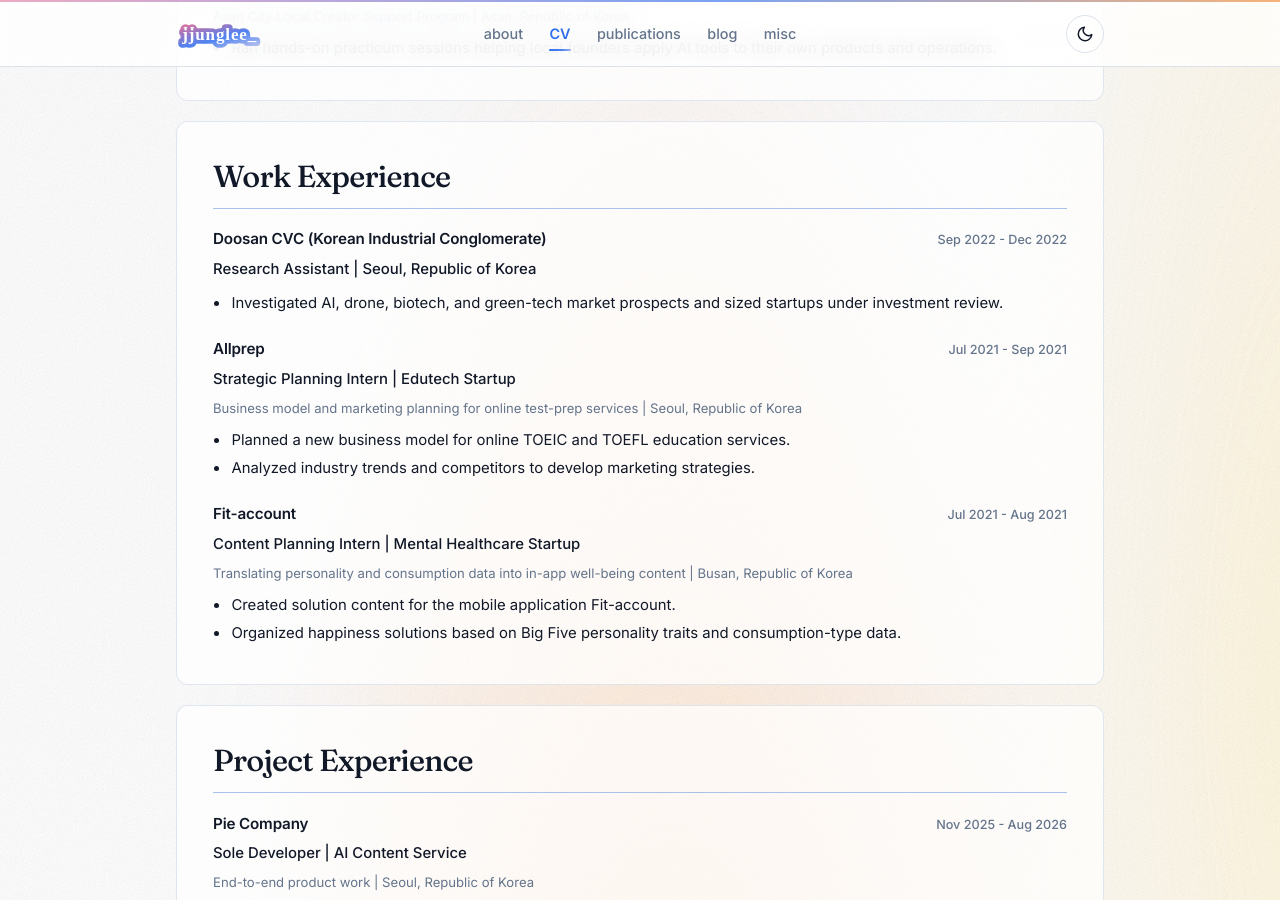
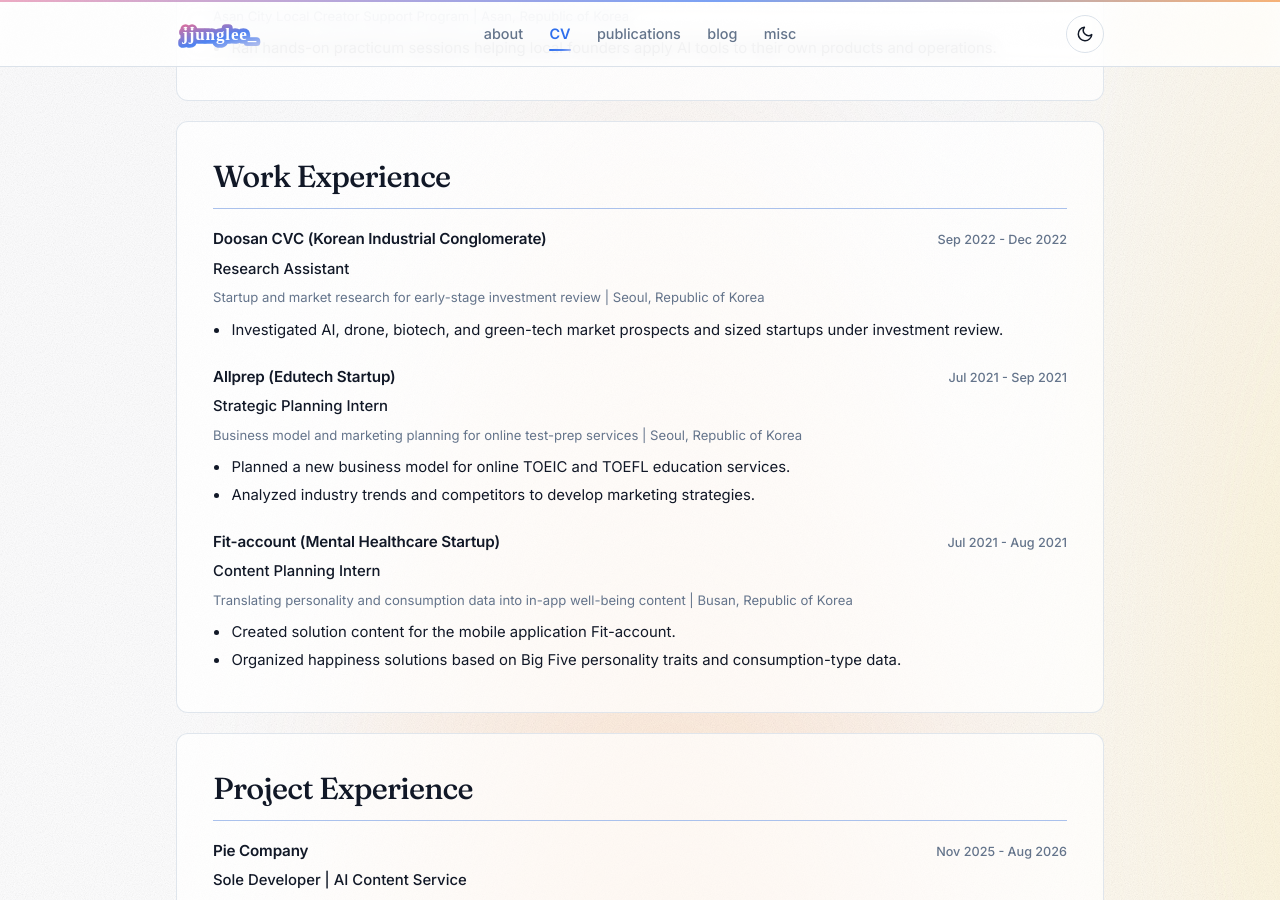
Before and after one commit to leejungp2/leejungp2.github.io, a Jekyll site: the page built from _pages/cv.md, in a window 1280 px wide and 900 px high, scrolled down 3419 px. Built offline with Jekyll 4.4.1, drawn with Linux system fonts in a browser that asks for light colours.

Commit message:
Move company type into heading for CV work experience entries

```diff
--- a/_pages/cv.md
+++ b/_pages/cv.md
@@ -166,14 +166,15 @@ action_url: /assets/files/Jung_Lee_CV.pdf
     <div class="cv-section-content">
       <article class="cv-entry">
         <div class="entry-head"><h3>Doosan CVC (Korean Industrial Conglomerate)</h3><span class="entry-date">Sep 2022 - Dec 2022</span></div>
-        <p class="cv-role">Research Assistant | Seoul, Republic of Korea</p>
+        <p class="cv-role">Research Assistant</p>
+        <p class="cv-meta">Startup and market research for early-stage investment review | Seoul, Republic of Korea</p>
         <ul class="cv-bullets">
           <li>Investigated AI, drone, biotech, and green-tech market prospects and sized startups under investment review.</li>
         </ul>
       </article>
       <article class="cv-entry">
-        <div class="entry-head"><h3>Allprep</h3><span class="entry-date">Jul 2021 - Sep 2021</span></div>
-        <p class="cv-role">Strategic Planning Intern | Edutech Startup</p>
+        <div class="entry-head"><h3>Allprep (Edutech Startup)</h3><span class="entry-date">Jul 2021 - Sep 2021</span></div>
+        <p class="cv-role">Strategic Planning Intern</p>
         <p class="cv-meta">Business model and marketing planning for online test-prep services | Seoul, Republic of Korea</p>
         <ul class="cv-bullets">
           <li>Planned a new business model for online TOEIC and TOEFL education services.</li>
@@ -181,8 +182,8 @@ action_url: /assets/files/Jung_Lee_CV.pdf
         </ul>
       </article>
       <article class="cv-entry">
-        <div class="entry-head"><h3>Fit-account</h3><span class="entry-date">Jul 2021 - Aug 2021</span></div>
-        <p class="cv-role">Content Planning Intern | Mental Healthcare Startup</p>
+        <div class="entry-head"><h3>Fit-account (Mental Healthcare Startup)</h3><span class="entry-date">Jul 2021 - Aug 2021</span></div>
+        <p class="cv-role">Content Planning Intern</p>
         <p class="cv-meta">Translating personality and consumption data into in-app well-being content | Busan, Republic of Korea</p>
         <ul class="cv-bullets">
           <li>Created solution content for the mobile application Fit-account.</li>
```
